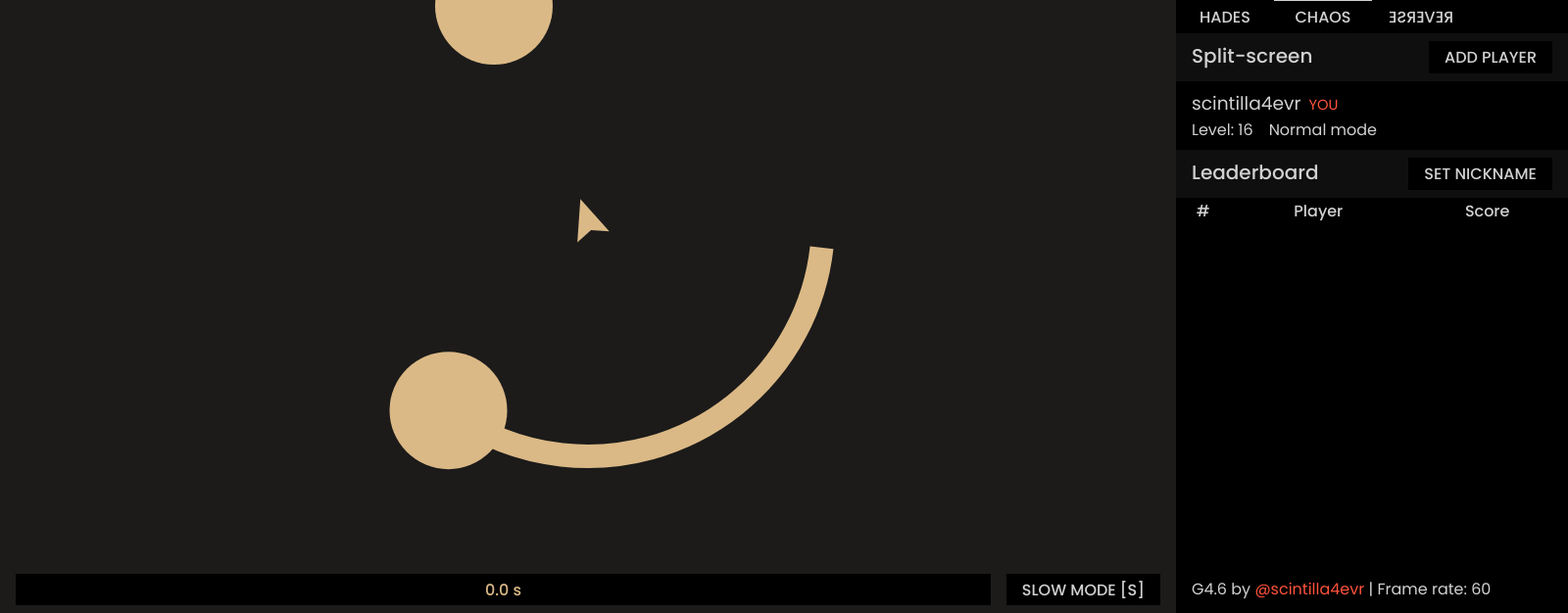
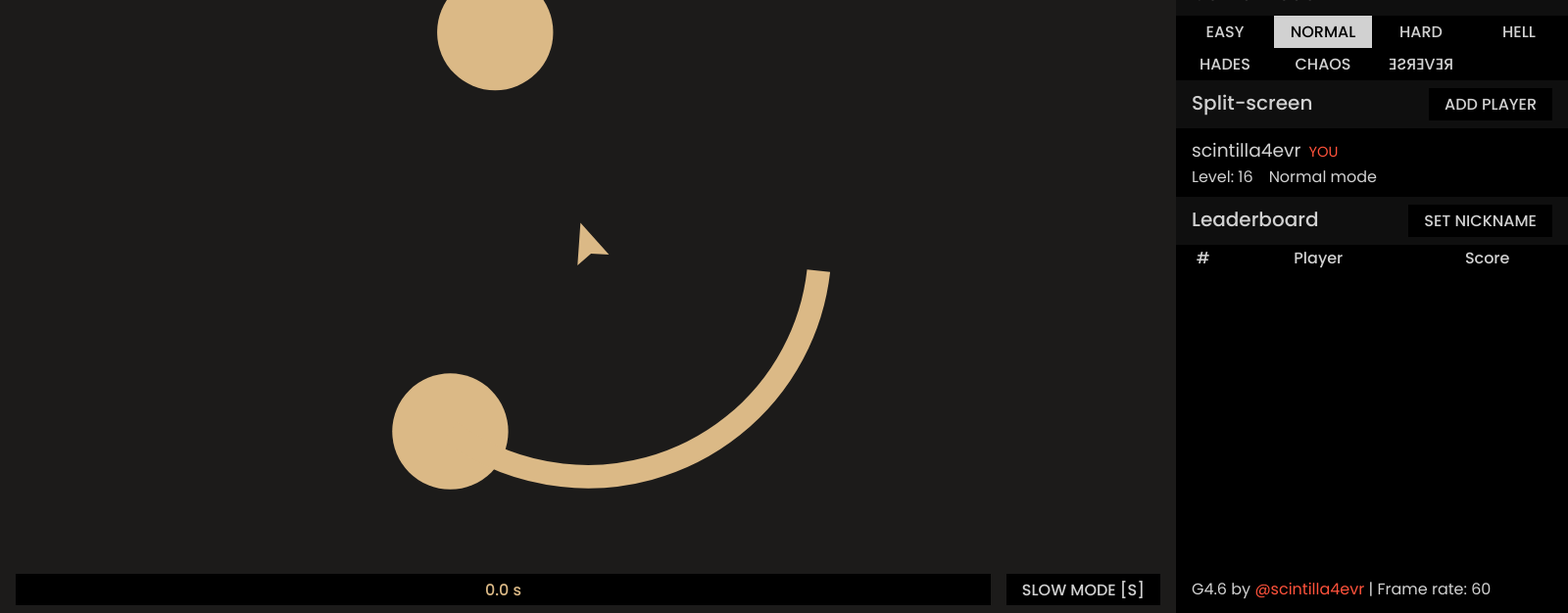
Before and after one commit to scintilla4evr/g4, an Electron app: page game.html in a window 1600 px wide. Shown: the part 174-800 px from the top of the page at 98% size. Drawn offline with Linux system fonts and the light colour scheme; no server answers.

Commit message:
Still Relatively Broken

```diff
--- a/game.html
+++ b/game.html
@@ -19,12 +19,12 @@
     </head>
 
     <body>
-        <main class="one" style="user-select: none">
+        <main class="one" style="user-select: none; padding-top: 48px;">
             <div class="firstTimeHint hidden">
                 <img src="res/images/gameHint.svg">
             </div>
         </main>
-        <aside>
+        <aside style="padding-top: 48px;">
             <header>
                 <svg id="g4logo" viewBox="0 0 400 288" style="padding-top: 48px;">
                     <path d="M224,112V263.74a143.0544,143.0544,0,0,1-64,23.38,145.6907,145.6907,0,0,1-16,.88A144,144,0,0,1,144,0a145.6907,145.6907,0,0,1,16,.88V65.61a80,80,0,1,0,0,156.78V176H128V112Z"/>
```
